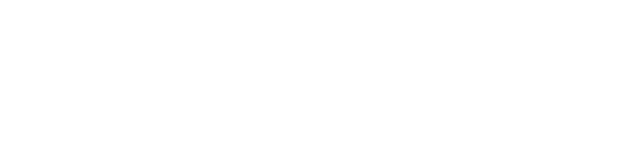
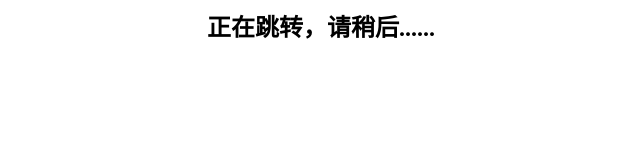
Before and after one commit to lipeng3g/tecentvps, a plain HTML site: page index.html in a window 1280 px wide. Shown: the whole page, without its empty margins (319-959 px from the left). Drawn offline with Linux system fonts and the light colour scheme.

Commit message:
Update index.html

```diff
--- a/index.html
+++ b/index.html
@@ -1,3 +1,8 @@
 <head>
-<meta http-equiv="refresh" content="5;url=http://119.29.20.237:8080/ExamManagement">
+<meta http-equiv="refresh" content="5;url=http://119.29.20.237:8888/ExamManagement">
 </head>
+<body>
+  <center>
+    <h2>正在跳转，请稍后......</h2>
+  </center>
+</body>
```
